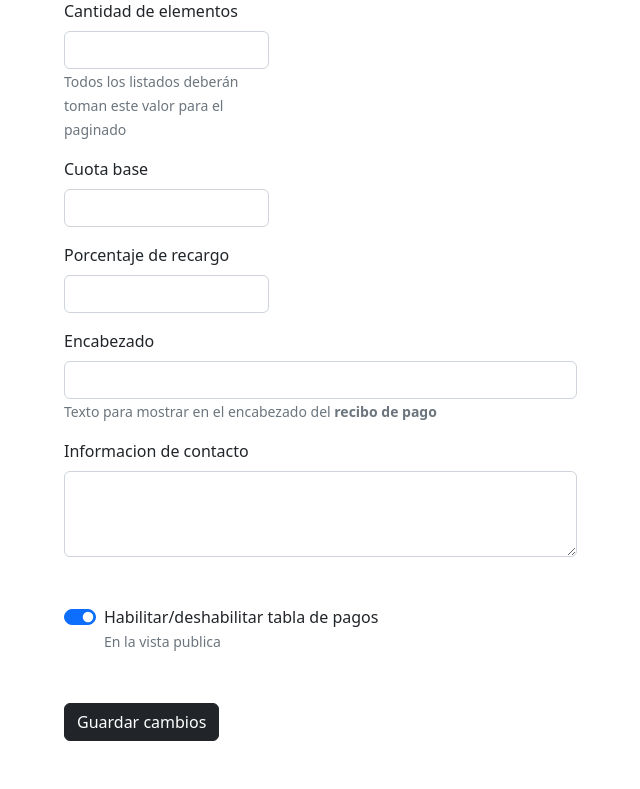
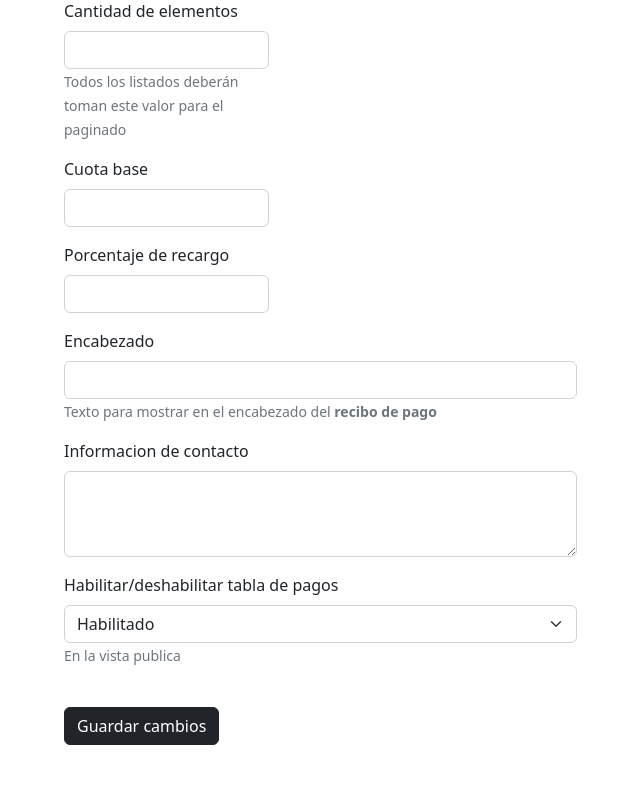
Before and after one commit to GutierrezS-JC/Proyecto-2022, a Flask app: template admin/src/web/templates/config/index.html in a window 1280 px wide. Shown: the part 245-1034 px from the top of the page, without its empty margins (6-646 px from the left). After the commit the page ends 990 px from the top, so only its background shows below. Run offline with Flask 2, Linux system fonts and the light colour scheme; the template is opened without the code that fills it: values that come from a table or form of the project are taken from there, others are empty; parts of the project's set-up code (start-up, migrations or seed data) failed here and were passed over.

Commit message:
Edicion de configuracion

```diff
--- a/admin/src/web/helpers/forms.py
+++ b/admin/src/web/helpers/forms.py
@@ -34,7 +34,8 @@ class EditUserForm(FlaskForm):
 
 class ConfigForm(FlaskForm):
     elements_quantity = StringField('Cantidad de elementos', validators=[InputRequired()])
-    payment_enabled = BooleanField('Habilitar/deshabilitar tabla de pagos', validators=[InputRequired()])
+    payment_enabled = SelectField('Habilitar/deshabilitar tabla de pagos',
+                                  choices=[('1', 'Habilitado'), ('2', 'Deshabilitado')], default="1")
     contact_information = TextAreaField('Informacion de contacto', validators=[InputRequired(), Length(max=200)])
     payment_header = StringField('Encabezado', validators=[InputRequired(), Length(min=5, max=50)])
     monthly_fee = StringField('Cuota base', validators=[InputRequired()])
--- a/admin/src/web/templates/config/index.html
+++ b/admin/src/web/templates/config/index.html
@@ -11,7 +11,8 @@
     <hr>
 
     <h2 class="my-3">Configuracion del sistema</h2>
-    <form class="formStyle">
+    <form class="formStyle" method="POST" action="{{ url_for('config.config_edit') }}">
+        {{ form.csrf_token }}
         <div class="form-group mb-3 reducedSize">
             {{ form.elements_quantity.label(class="mb-2") }}
             {{ form.elements_quantity(class="form-control", value=config.elements_quantity) }}
@@ -40,14 +41,14 @@
                       id="contact_information" rows="3" maxlength="200">{{ config.contact_information }}</textarea>
         </div>
 
-        <div class="form-check form-switch mt-5">
-            {{ form.payment_enabled(class="form-check-input", role="switch", checked=config.payment_enabled) }}
-            {{ form.payment_enabled.label(class="form-check-label") }} <br/>
-            <small id="ayudaSwitchTabla" class="form-text text-muted">En la vista publica</small>
+        <div class="form-group mb-3">
+          {{ form.payment_enabled.label(class="mb-2") }}
+          {{ form.payment_enabled(class="form-select") }}
+          <small id="ayudaSelectTabla" class="form-text text-muted">En la vista publica</small>
         </div>
 
-
-        <button type="submit" class="btn btn-dark btn-padding my-5">Guardar cambios</button>
+<!--        <button type="submit" class="btn btn-dark btn-padding my-5">Guardar cambios</button>-->
+        {{ form.submit(class="btn btn-dark btn-padding my-4") }}
     </form>
 </div>
 {% endblock %}
```
Also changed, not shown: admin/src/core/board/__init__.py (+13 -3 lines), admin/src/web/controllers/config.py (+20 -0 lines).
